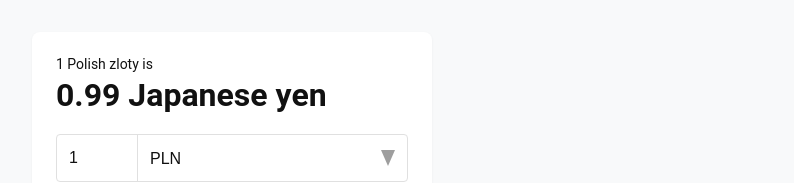
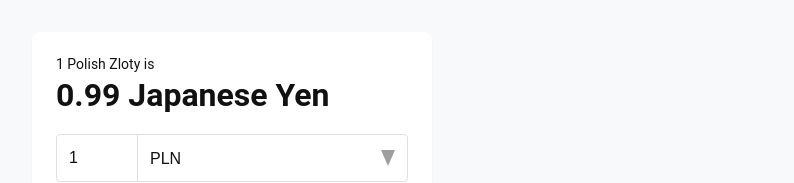
Before and after one commit to IKM8/SummerPractic, a React (Vite) app in the folder currency-converter/: page / in a window 1280 px wide. Shown: the top 183 px of the page, without its empty margins (24-818 px from the left). Built offline with nearby package versions, Linux system fonts and the light colour scheme.

Commit message:
fix: валютная пара из пропсов from/to, второй инпут показывает сумму

```diff
--- a/currency-converter/src/App.tsx
+++ b/currency-converter/src/App.tsx
@@ -10,7 +10,7 @@ export const App = () => {
 
   return (
     <main className={styles.page}>
-      <Converter currencies={currencies} amount="1" fromCode={from.code} toCode={to.code} rate={rate} />
+      <Converter currencies={currencies} amount="1" from={from} to={to} rate={rate} />
       <MoreAbout from={from} to={to} />
     </main>
   )
--- a/currency-converter/src/components/Converter/Converter.tsx
+++ b/currency-converter/src/components/Converter/Converter.tsx
@@ -5,23 +5,25 @@ import styles from './Converter.module.scss'
 
 type ConverterProps = {
   currencies: Currency[]
-  fromCode: string
-  toCode: string
+  from: Currency
+  to: Currency
   amount: string
   rate: number
 }
 
-export const Converter = ({ currencies, fromCode, toCode, amount, rate }: ConverterProps) => {
+export const Converter = ({ currencies, from, to, amount, rate }: ConverterProps) => {
+  const convertedAmount = (Number(amount) * rate).toFixed(2)
+
   return (
     <div className={styles.card}>
-      <p className={styles.subtitle}>1 Polish zloty is</p>
+      <p className={styles.subtitle}>1 {from.title} is</p>
       <div className={styles.rate}>
-        {rate} Japanese yen
+        {rate} {to.title}
       </div>
 
       <div className={styles.inputs}>
-        <CurrencyInput amount={amount} currencyCode={fromCode} currencies={currencies} />
-        <CurrencyInput amount={rate.toFixed(2)} currencyCode={toCode} currencies={currencies} />
+        <CurrencyInput amount={amount} currencyCode={from.code} currencies={currencies} />
+        <CurrencyInput amount={convertedAmount} currencyCode={to.code} currencies={currencies} />
       </div>
 
       <img src={heroImage} alt="Exchange rate chart" className={styles.chart} />
```
